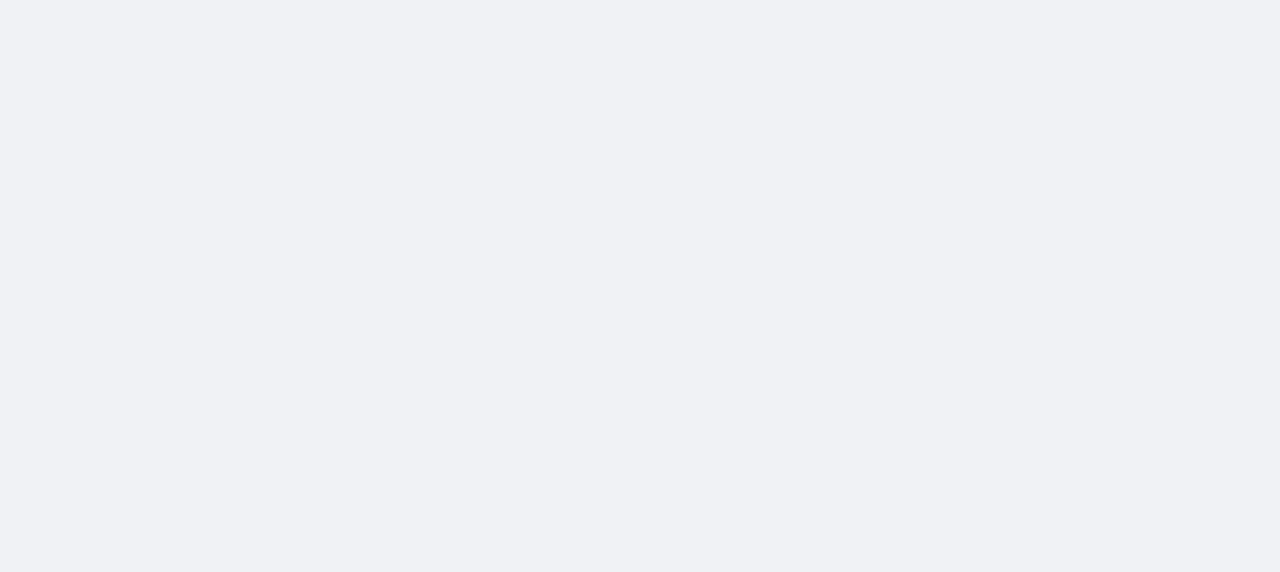
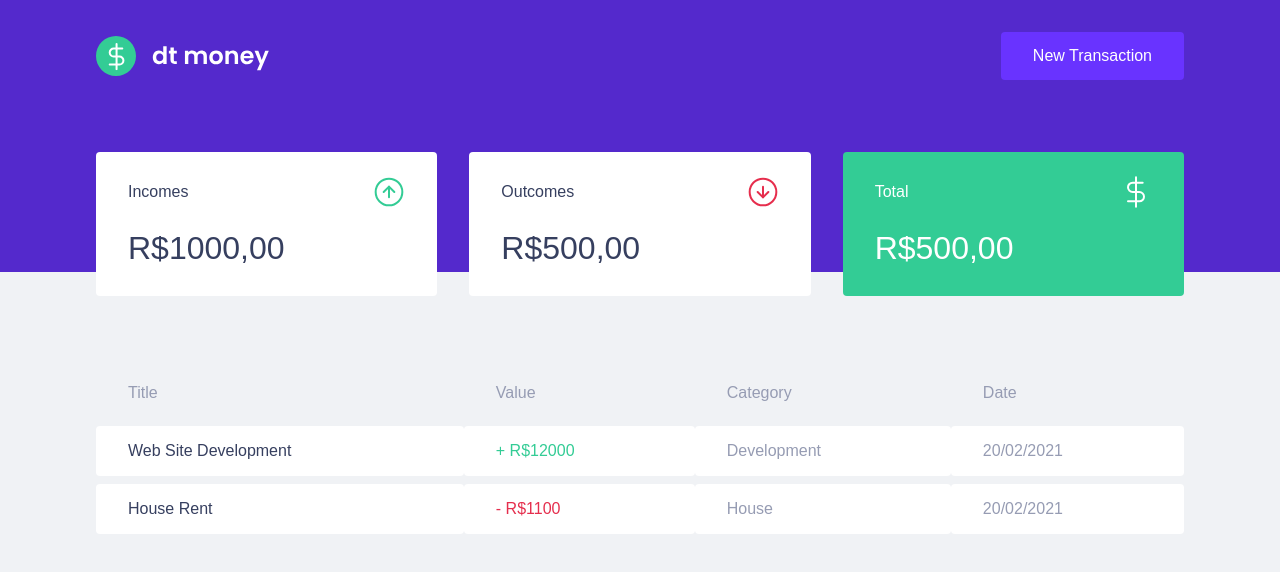
Before and after one commit to AlerrandroTome/dtmoney, a React (Create React App) app: page / in a window 1280 px wide. Shown: the top 572 px of the page. Built offline with nearby package versions, Linux system fonts and the light colour scheme.

Commit message:
adding header, summary and transactions table components

```diff
--- a/public/index.html
+++ b/public/index.html
@@ -2,9 +2,12 @@
 <html lang="en">
 
 <head>
+  <link rel="preconnect" href="https://fonts.gstatic.com" crossorigin>
   <meta charset="utf-8" />
   <meta name="viewport" content="width=device-width, initial-scale=1" />
   <link rel="shortcut icon" href="favicon.png" type="image/png">
+  <link rel="preconnect" href="https://fonts.googleapis.com">
+  <link href="https://fonts.googleapis.com/css2?family=Poppins:wght@400;500;600&display=swap" rel="stylesheet">
   <title>dt money</title>
 </head>
 
--- a/src/App.tsx
+++ b/src/App.tsx
@@ -1,9 +1,13 @@
 import { GlobalStyle } from './styles/global';
+import { Header } from './components/header/index';
+import { Dashboard } from './components/dashboard';
 
 export function App() {
   return (
-    <div className="App">
+    <>
+      <Header />
+      <Dashboard />
       <GlobalStyle />
-    </div>
+    </>
   );
 }
--- /dev/null
+++ b/src/components/dashboard/index.tsx
@@ -0,0 +1,12 @@
+import { Summary } from '../summary';
+import { TransactionsTable } from '../transactionsTable';
+import { Container } from './styles';
+
+export function Dashboard() {
+    return (
+        <Container>
+            <Summary />
+            <TransactionsTable />
+        </Container>
+    )
+}
--- /dev/null
+++ b/src/components/dashboard/styles.ts
@@ -0,0 +1,7 @@
+import styled from 'styled-components';
+
+export const Container = styled.main`
+    max-width: 1120px;
+    margin: 0 auto;
+    padding: 2.5rem 1rem;
+`
--- /dev/null
+++ b/src/components/header/index.tsx
@@ -0,0 +1,15 @@
+import logoImg from '../../assets/logo.svg';
+import { Container, Content } from './styles';
+
+export function Header() {
+    return (
+        <Container>
+            <Content>
+                <img src={logoImg} alt="dt money" />
+                <button type="button">
+                    New Transaction
+                </button>
+            </Content>
+        </Container>
+    )
+}
--- /dev/null
+++ b/src/components/header/styles.ts
@@ -0,0 +1,29 @@
+import styled from "styled-components";
+
+export const Container = styled.header`
+    background: var(--blue);
+`
+
+export const Content = styled.div`
+    max-width: 1120px;
+    margin 0 auto;
+
+    padding: 2rem 1rem 12rem;
+    display: flex;
+    align-items: center;
+    justify-content: space-between;
+
+    button {
+        font-size: 1rem;
+        color: #FFF;
+        background: var(--blue-light);
+        border: 0;
+        padding: 0 2rem;
+        border-radius: 0.25rem;
+        height: 3rem;
+        transition: filter 0.2s;
+        &:hover {
+            filter: brightness(0.9);
+        }
+    }
+`
--- /dev/null
+++ b/src/components/summary/index.tsx
@@ -0,0 +1,32 @@
+import { Container } from './styles';
+import incomeImg from '../../assets/income.svg';
+import outcomeImg from '../../assets/outcome.svg';
+import totalImg from '../../assets/total.svg';
+
+export function Summary() {
+    return (
+        <Container>
+            <div>
+                <header>
+                    <p>Incomes</p>
+                    <img src={incomeImg} alt="Incomes" />
+                </header>
+                <strong>R$1000,00</strong>
+            </div>
+            <div>
+                <header>
+                    <p>Outcomes</p>
+                    <img src={outcomeImg} alt="Outcomes" />
+                </header>
+                <strong>R$500,00</strong>
+            </div>
+            <div className="highlight-background">
+                <header>
+                    <p>Total</p>
+                    <img src={totalImg} alt="Total" />
+                </header>
+                <strong>R$500,00</strong>
+            </div>
+        </Container>
+    )
+}
--- /dev/null
+++ b/src/components/summary/styles.ts
@@ -0,0 +1,34 @@
+import styled from "styled-components";
+
+export const Container = styled.div`
+    display: grid;
+    grid-template-columns: repeat(3, 1fr);
+    gap: 2rem;
+    margin-top: -10rem;
+
+    div {
+        background: var(--shape);
+        padding: 1.5rem 2rem;
+        border-radius: 0.25rem;
+        color: var(--text-title);
+
+        header {
+            display: flex;
+            align-items: center;
+            justify-content: space-between;
+        }
+
+        strong {
+            display: block;
+            margin-top: 1rem;
+            font-size: 2rem;
+            font-weight: 500;
+            line-height: 3rem;
+        }
+
+        &.highlight-background {
+            background: var(--green);
+            color: #FFF;
+        }
+    }
+`
--- /dev/null
+++ b/src/components/transactionsTable/index.tsx
@@ -0,0 +1,33 @@
+import { Container } from "./styles";
+
+export function TransactionsTable() {
+    return (
+        <Container>
+            <table>
+                <thead>
+                    <tr>
+                        <th>Title</th>
+                        <th>Value</th>
+                        <th>Category</th>
+                        <th>Date</th>
+                    </tr>
+                </thead>
+                <tbody>
+                    <tr>
+                        <td>Web Site Development</td>
+                        <td className="deposit">+ R$12000</td>
+                        <td>Development</td>
+                        <td>20/02/2021</td>
+                    </tr>
+
+                    <tr>
+                        <td>House Rent</td>
+                        <td className="withdraw">- R$1100</td>
+                        <td>House</td>
+                        <td>20/02/2021</td>
+                    </tr>
+                </tbody>
+            </table>
+        </Container>
+    )
+}
--- /dev/null
+++ b/src/components/transactionsTable/styles.ts
@@ -0,0 +1,38 @@
+import styled from "styled-components";
+
+export const Container = styled.div`
+    margin-top: 4rem;
+
+    table {
+        width: 100%;
+        border-spacing: 0 0.5rem;
+
+        th {
+            color: var(--text-body);
+            font-weight: 400;
+            padding: 1rem 2rem;
+            text-align: left;
+            lign-height: 1.5rem;
+        }
+
+        td {
+            padding: 1rem 2rem;
+            border: 0;
+            background: var(--shape);
+            color: var(--text-body);
+            border-radius: 0.25rem;
+
+            &:first-child {
+                color: var(--text-title);
+            }
+
+            &.deposit {
+                color: var(--green);
+            }
+
+            &.withdraw {
+                color: var(--red);
+            }
+        }
+    }
+`
--- a/src/styles/global.ts
+++ b/src/styles/global.ts
@@ -5,6 +5,7 @@
         --background: #f0f2f5;
         --red: #E52E4D;
         --blue: #5429CC;
+        --green: #33CC95;
 
         --blue-light: #6933FF;
 
@@ -36,6 +37,15 @@
         -webkit-font-smoothing: antialiased;
     }
 
+    body, input, textarea, button {
+        font-family: 'Poppings', sans-serif;
+        font-weight: 400;
+    }
+
+    h1, h2, h3, h4, h5, h6, strong {
+      font-weight: 600;
+    }
+
     button {
         cursor: pointer;
     }
```
